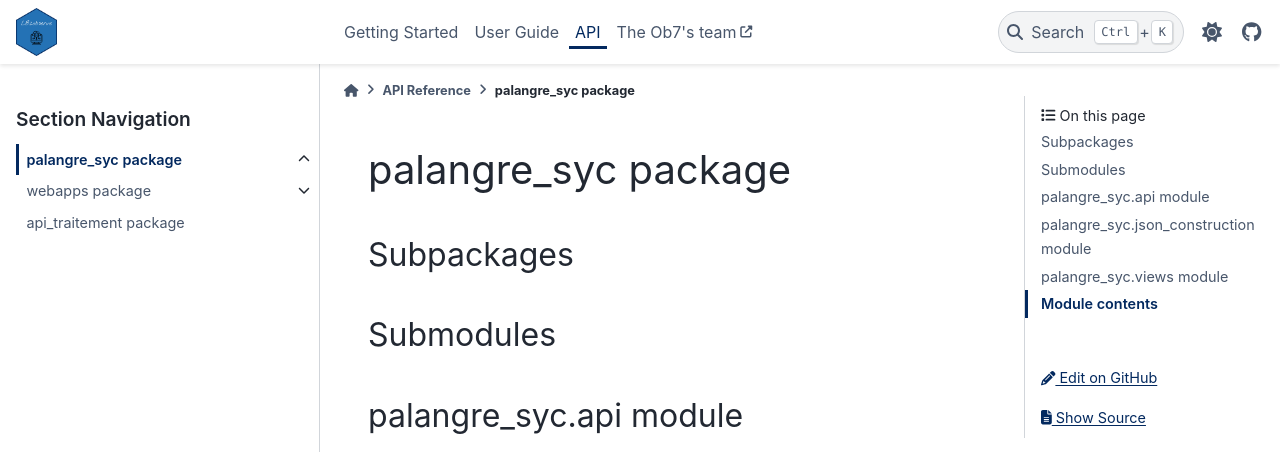
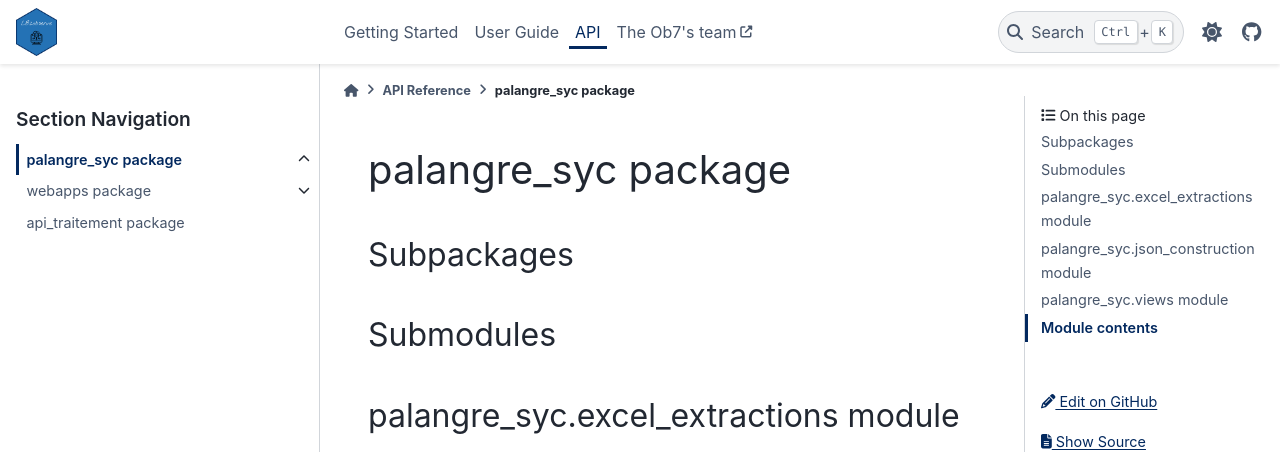
Before and after one commit to OB7-IRD/observe-logbooks-reader-webapp, a Sphinx documentation site: the page built from docs/source/api/palangre_syc.rst, in a window 1280 px wide and 1355 px high. Shown: the top 452 px of the window. Built offline with Sphinx 7.4.7 and the PyData theme 0.15.4, drawn with Linux system fonts in a browser that asks for light colours; grey boxes are pictures that could not be loaded.

```diff
--- a/docs/source/api/palangre_syc.rst
+++ b/docs/source/api/palangre_syc.rst
@@ -10,10 +10,10 @@ Subpackages
 Submodules
 ----------
 
-palangre\_syc.api module
+palangre\_syc.excel\_extractions module
 ------------------------
 
-.. automodule:: palangre_syc.api
+.. automodule:: palangre_syc.excel_extractions
    :members:
    :undoc-members:
    :show-inheritance:
```
Also changed, not shown: README.md (+3 -1 lines), docs/source/api/api_traitement.rst (+10 -3 lines), 1 other file.
